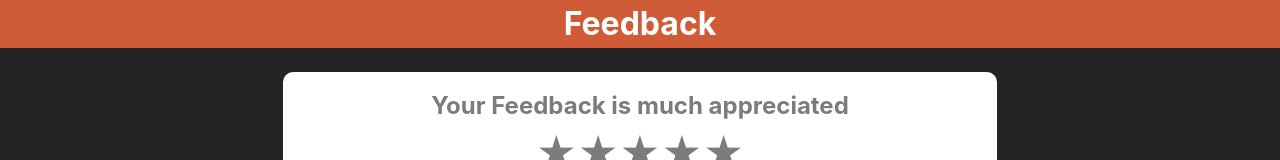
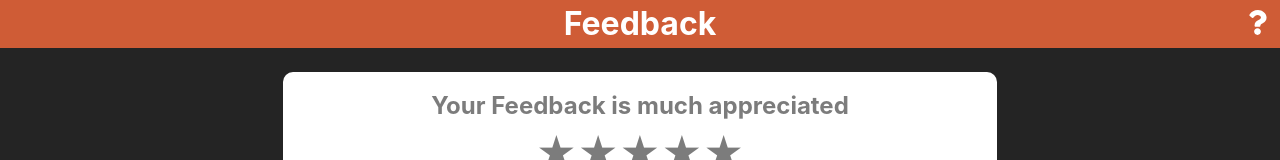
Before and after one commit to Nikhil-13/Feedback, a React (Vite) app: page / in a window 1280 px wide. Shown: the top 160 px of the page. Built offline with nearby package versions, Linux system fonts and the light colour scheme.

Commit message:
made changes

```diff
--- a/src/App.css
+++ b/src/App.css
@@ -215,6 +215,15 @@ form h2
   color: #fff;
 }
 
+a,
+a:active,
+a:visited
+{
+  text-decoration: none;
+  color: var(--light);
+  cursor: pointer;
+}
+
 ::-webkit-scrollbar
 {
   display: none;
--- a/src/App.jsx
+++ b/src/App.jsx
@@ -7,14 +7,25 @@ import FeedbackData from './data/FeedbackData'
 import FeedbackList from './components/FeedbackList'
 import FeedbackStats from './components/FeedbackStats'
 import FeedbackForm from './components/FeedbackForm'
-import { BrowserRouter as Router, Route, Routes } from 'react-router-dom'
+import { Route, Routes } from 'react-router-dom'
 import AboutButton from './components/AboutButton'
+// import { useLocalStorage } from './hooks/useLocalStorage'
 
 function App() {
 	// console.count()
 	const [feedback, setFeedback] = useState(FeedbackData)
+	// const [localData, handleLocalData] = useLocalStorage(key, value)
+
 	const handleDelete = (id) => {
 		setFeedback(feedback.filter((elem) => elem.id != id))
+	}
+
+	const handleUpdate = (id) => {
+		feedback.forEach((elem) => {
+			if (elem.id === id) {
+				console.log(elem)
+			}
+		})
 	}
 
 	const addFeedback = (newFeedback) => {
@@ -24,7 +35,7 @@ function App() {
 	}
 
 	return (
-		<Router>
+		<>
 			<Header></Header>
 			<div className='container col-12  col-sm-10 col-md-6 col-lg-7'>
 				<Routes>
@@ -35,14 +46,19 @@ function App() {
 							<>
 								<FeedbackForm addFeedback={addFeedback} />
 								<FeedbackStats feedback={feedback} />
-								<FeedbackList feedback={feedback} handleDelete={handleDelete} />
+								<FeedbackList
+									feedback={feedback}
+									handleDelete={handleDelete}
+									handleUpdate={handleUpdate}
+								/>
 								<AboutButton />
 							</>
-						}></Route>
-					<Route path='/about' element={<About />}></Route>
+						}
+					/>
+					<Route path='/about' element={<About />} />
 				</Routes>
 			</div>
-		</Router>
+		</>
 	)
 }
 
--- /dev/null
+++ b/src/components/AboutButton.jsx
@@ -0,0 +1,16 @@
+import { FaQuestion } from 'react-icons/fa'
+import { Link } from 'react-router-dom'
+
+function AboutButton() {
+	return (
+		<>
+			<div className='link-btn'>
+				<Link to='/about'>
+					<FaQuestion size={25} />
+				</Link>
+			</div>
+		</>
+	)
+}
+
+export default AboutButton
--- a/src/components/FeedbackForm.jsx
+++ b/src/components/FeedbackForm.jsx
@@ -29,6 +29,7 @@ function FeedbackForm({ addFeedback }) {
 		}
 		addFeedback(newFeedaback)
 		setText('')
+		setRating()
 	}
 
 	return (
--- a/src/components/FeedbackItem.jsx
+++ b/src/components/FeedbackItem.jsx
@@ -1,9 +1,9 @@
 import Card from './shared/Card'
-function FeedbackItem({ item, handleDelete }) {
+function FeedbackItem({ item, handleDelete, handleUpdate }) {
 	return (
 		<>
 			<div className='feedback-item'>
-				<Card item={item} handleDelete={handleDelete}></Card>
+				<Card item={item} handleDelete={handleDelete} handleUpdate={handleUpdate}></Card>
 			</div>
 		</>
 	)
--- a/src/components/FeedbackList.jsx
+++ b/src/components/FeedbackList.jsx
@@ -1,6 +1,6 @@
 import FeedbackItem from './FeedbackItem'
 
-function FeedbackList({ feedback, handleDelete }) {
+function FeedbackList({ feedback, handleDelete, handleUpdate }) {
 	if (!feedback || feedback.length === 0) {
 		document.textContent = 'no feedback'
 	}
@@ -11,7 +11,8 @@ function FeedbackList({ feedback, handleDelete }) {
 				<FeedbackItem
 					key={item.id}
 					item={item}
-					handleDelete={handleDelete}></FeedbackItem>
+					handleDelete={handleDelete}
+					handleUpdate={handleUpdate}></FeedbackItem>
 			))}
 		</>
 	)
--- a/src/components/Header.jsx
+++ b/src/components/Header.jsx
@@ -1,8 +1,12 @@
+import { Link } from 'react-router-dom'
+
 function Header() {
 	return (
 		<>
 			<div id='header'>
-				<h1>Feedback</h1>
+				<Link to='/'>
+					<h1>Feedback</h1>
+				</Link>
 			</div>
 		</>
 	)
--- a/src/components/shared/Card.jsx
+++ b/src/components/shared/Card.jsx
@@ -1,5 +1,5 @@
 import { FaTimes, FaEdit } from 'react-icons/fa'
-function Card({ item, handleDelete }) {
+function Card({ item, handleDelete, handleUpdate }) {
 	return (
 		<>
 			<div className='card'>
@@ -8,7 +8,7 @@ function Card({ item, handleDelete }) {
 						{item.rating}
 					</div>
 					<div className='buttons'>
-						<button className='btn'>
+						<button className='btn' onClick={() => handleUpdate(item.id)}>
 							<FaEdit></FaEdit>
 						</button>
 						<button onClick={() => handleDelete(item.id)} className='btn'>
--- a/src/main.jsx
+++ b/src/main.jsx
@@ -1,9 +1,11 @@
 import React from 'react'
 import ReactDOM from 'react-dom/client'
 import App from './App'
-
+import { BrowserRouter as Router } from 'react-router-dom'
 ReactDOM.createRoot(document.getElementById('root')).render(
 	<React.StrictMode>
-		<App />
+		<Router>
+			<App />
+		</Router>
 	</React.StrictMode>
 )
--- /dev/null
+++ b/src/pages/About.jsx
@@ -0,0 +1,12 @@
+function About() {
+	return (
+		<>
+			<div className='card'>
+				<h1>About</h1>
+				<p>Lorem ipsum dolor sit, amet consectetur adipisicing elit. Iure, quia!</p>
+			</div>
+		</>
+	)
+}
+
+export default About
```
Also changed, not shown: src/hooks/useLocalStorage.jsx (added).
